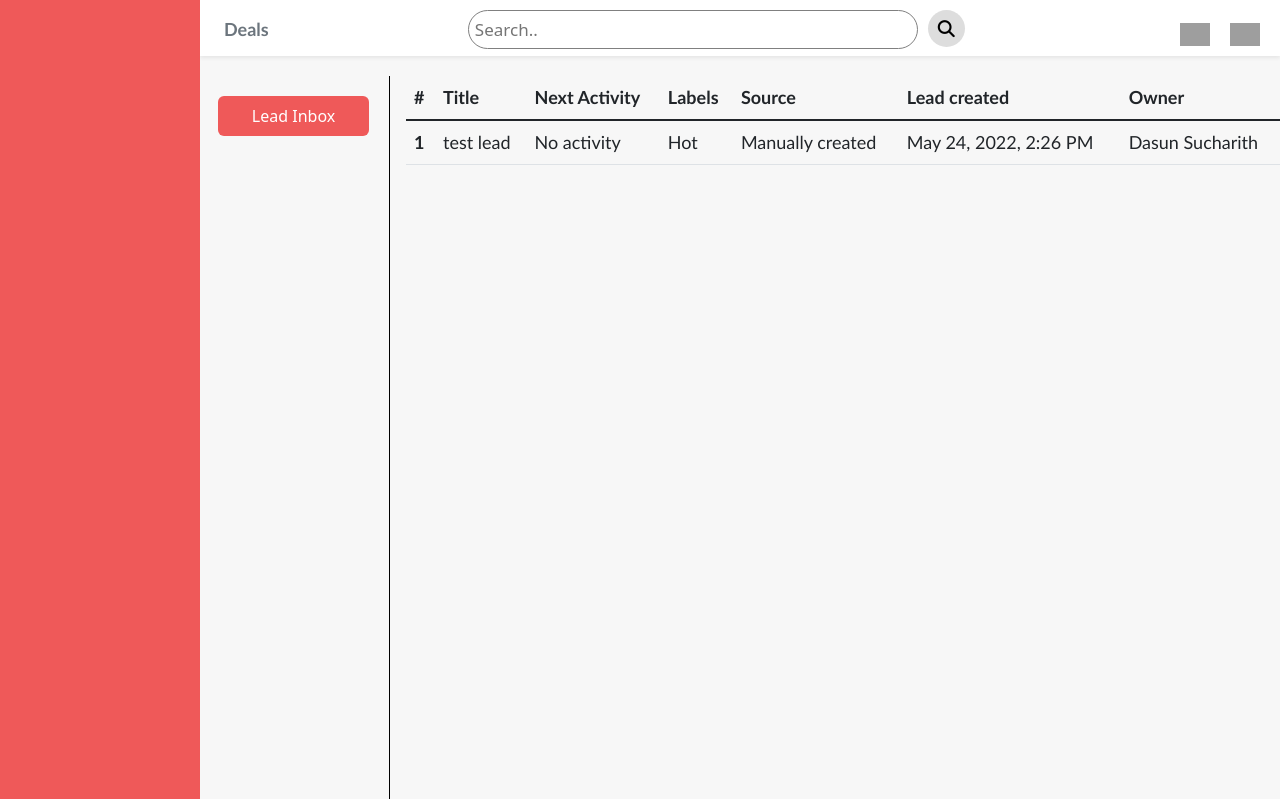
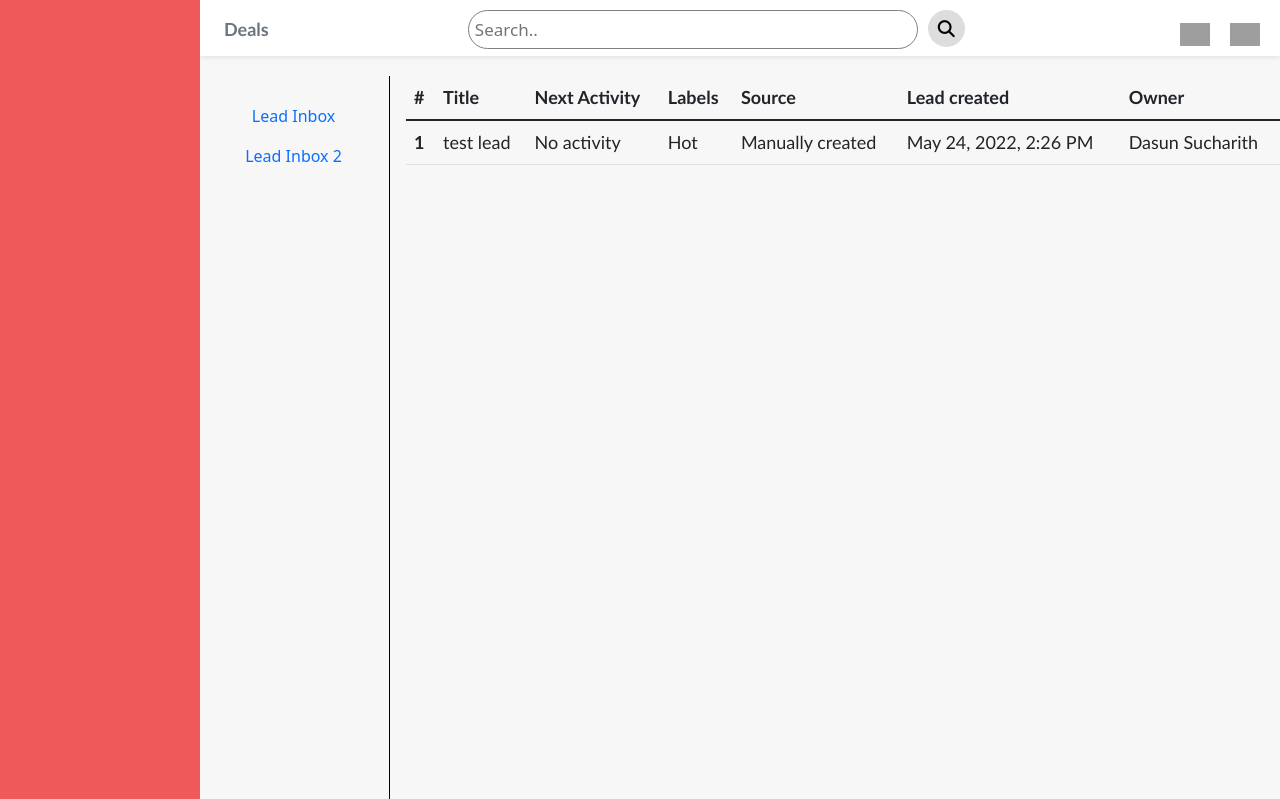
Before and after one commit to SmpManeth/pipedrive-php, a PHP site: page /pipedrive-php/leadsInbox.php in a window 1280 px wide. Shown: the top 799 px of the page. Run offline with PHP 8.4, Linux system fonts and the light colour scheme; some libraries are stand-ins or nearby versions; grey boxes are pictures that could not be loaded.

Commit message:
Update leadsInbox.php

```diff
--- a/leadsInbox.php
+++ b/leadsInbox.php
@@ -18,8 +18,11 @@
 
     <div class="d-flex sidenav-menu">
         <div class="nav flex-column nav-pills me-3 px-2 sidenav-item" id="v-pills-tab" role="tablist" aria-orientation="vertical">
-            <button class="nav-link lead_button active" id="v-pills-home-tab" data-bs-toggle="pill" data-bs-target="#v-pills-home" type="button" role="tab" aria-controls="v-pills-home" aria-selected="true">
+            <button class="nav-link lead_button" id="v-pills-home-tab" data-bs-toggle="pill" data-bs-target="#v-pills-home" type="button" role="tab" aria-controls="v-pills-home" aria-selected="true">
                 Lead Inbox
+            </button>
+            <button class="nav-link lead_button" id="v-pills-home-tab" data-bs-toggle="pill" data-bs-target="#v-pills-home" type="button" role="tab" aria-controls="v-pills-home" aria-selected="true">
+                Lead Inbox 2
             </button>
         </div>
         <div class="tab-content table" id="v-pills-tabContent">
```
